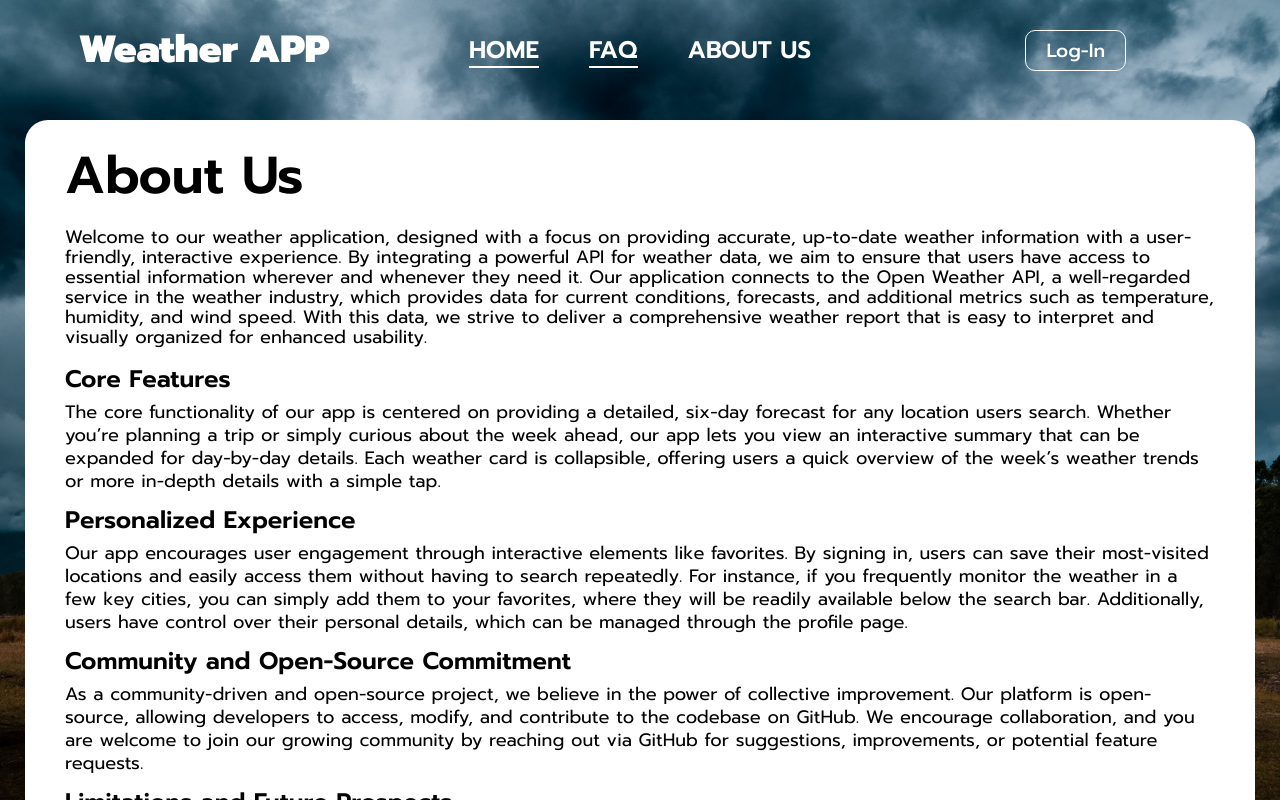
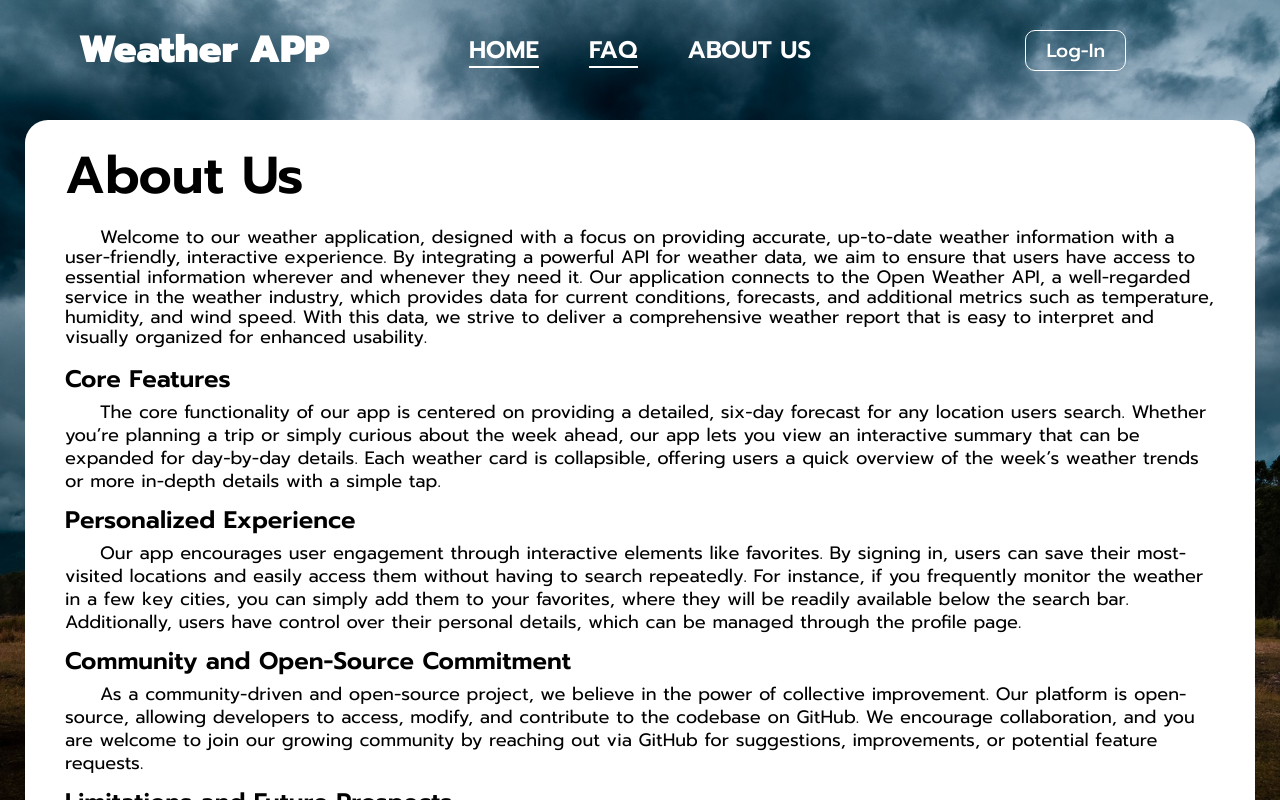
Before and after one commit to palaogluserdest/gsp-weather-app-project, a Next.js app: page /about-us in a window 1280 px wide. Built offline with nearby package versions, Linux system fonts and the light colour scheme; no server answers.

Commit message:
Changed abut us css

```diff
--- a/src/app/(pages)/about-us/AboutUs.scss
+++ b/src/app/(pages)/about-us/AboutUs.scss
@@ -23,6 +23,7 @@
     font-size: 18px;
     line-height: 20px;
     margin-bottom: 20px;
+    text-indent: 35px;
   }
 
   .au-content {
@@ -44,6 +45,7 @@
         font-size: 18px;
         font-weight: 400;
         line-height: 23px;
+        text-indent: 35px;
       }
     }
   }
```
